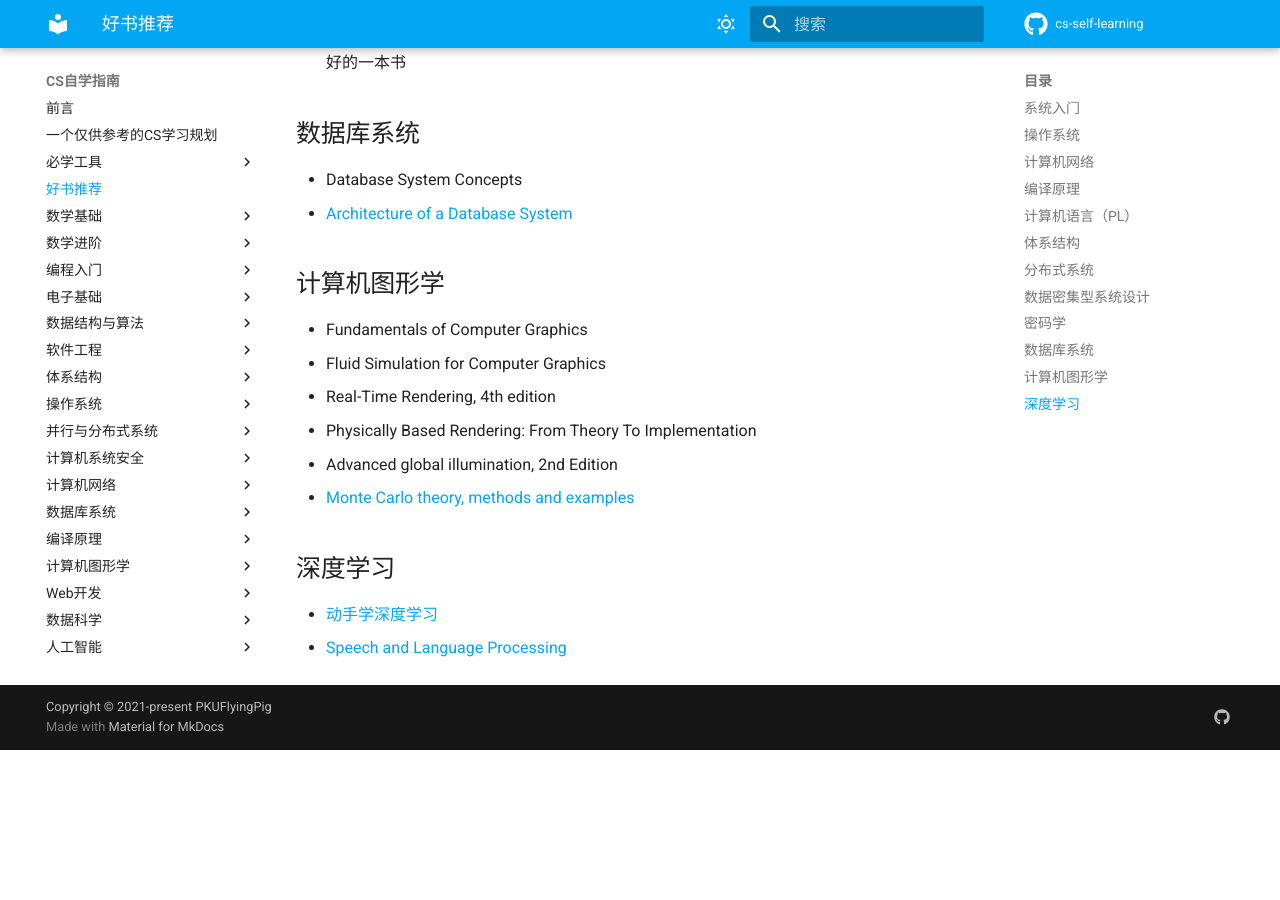
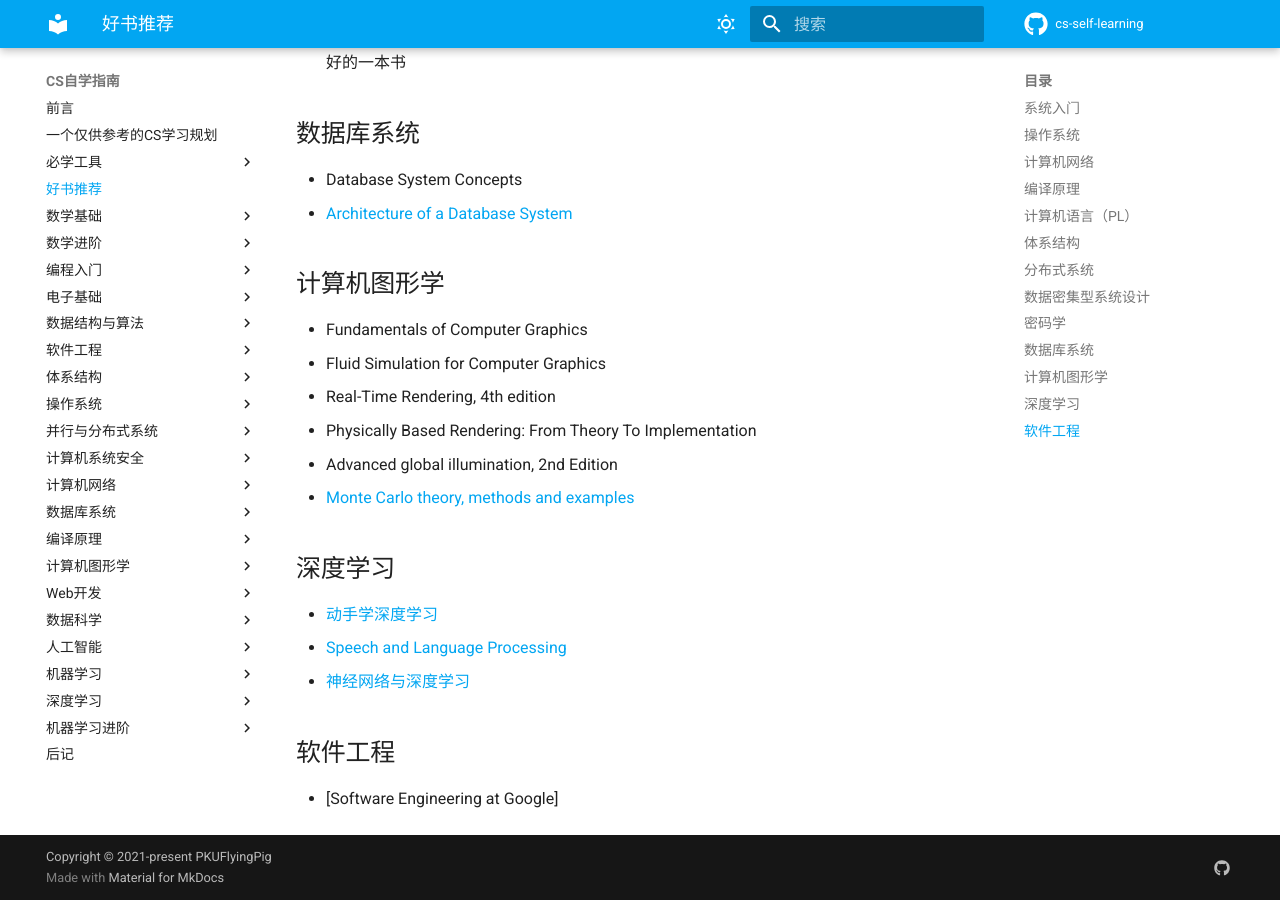
Before and after one commit to PKUFlyingPig/cs-self-learning, an MkDocs documentation site: the page built from docs/好书推荐.md, in a window 1280 px wide and 900 px high, scrolled down 1852 px. Built offline with MkDocs 1.6.1 and Material for MkDocs 9.7.7, drawn with Linux system fonts in a browser that asks for light colours; comment, search, counter and statistics services are not loaded; before the commit the page ends 2602 px from its top, so only the background shows below that.

Commit message:
add book: nndl, swe_at_google

```diff
--- a/docs/好书推荐.md
+++ b/docs/好书推荐.md
@@ -51,3 +51,6 @@
 ## 深度学习
 - [动手学深度学习](http://tangshusen.me/Dive-into-DL-PyTorch/#/)
 - [Speech and Language Processing](https://web.stanford.edu/~jurafsky/slp3/)
+- [神经网络与深度学习](https://nndl.github.io/)
+## 软件工程
+- [Software Engineering at Google]
```
